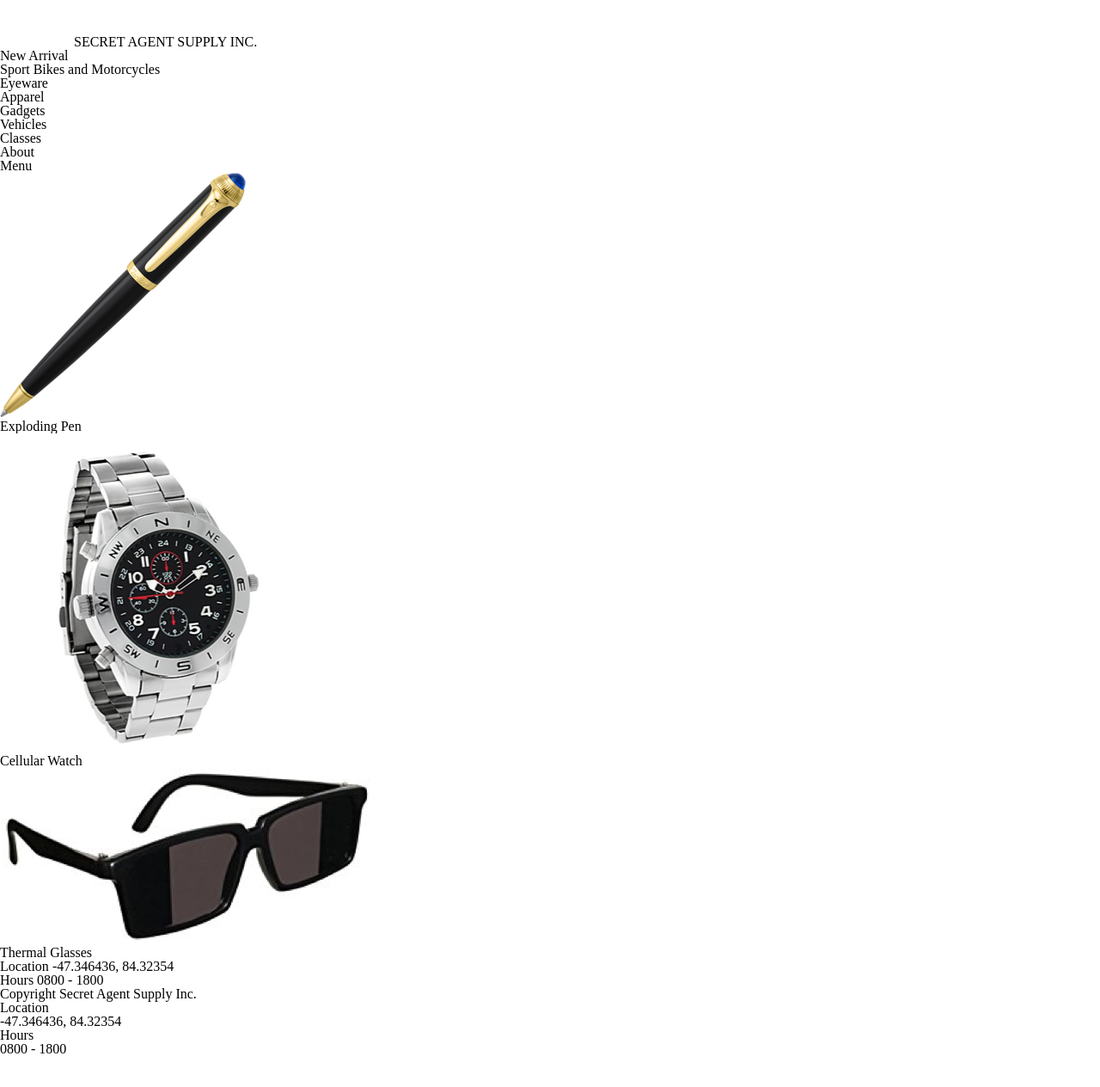
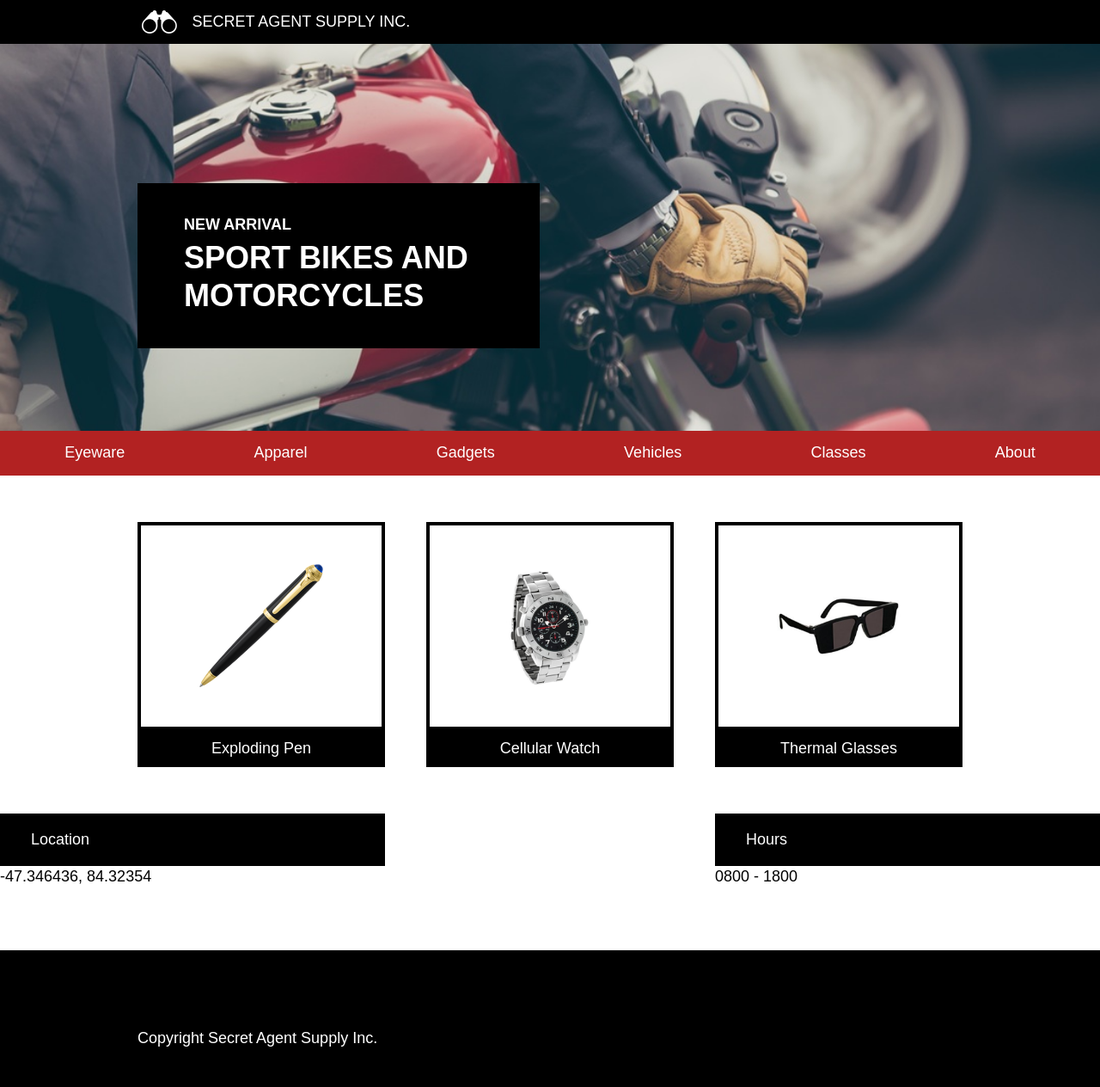
Before and after one commit to scsoccer/Secret-Agent-Supply-, a plain HTML site: page index.html in a window 1280 px wide. Shown: the whole page at 86% size. Before the commit the page ends 1228 px from the top, so only its background shows below. Drawn offline with Linux system fonts and the light colour scheme.

Commit message:
progress

```diff
--- a/index.html
+++ b/index.html
@@ -8,7 +8,7 @@
   </head>
   <body>
 <!-- Header -->
-    <div class="comapny">
+    <div class="company">
       <div class="container">
         <img src="./resources/images/logo.png" alt="Binoculars">
           <span>SECRET AGENT SUPPLY INC.</span>
@@ -18,8 +18,8 @@
     <div class="Main-banner">
       <div class="container">
         <div class="headline">
-          <h4>New Arrival</h4>
-          <h1>Sport Bikes and Motorcycles</h1>
+          <h4>NEW ARRIVAL</h4>
+          <h1>SPORT BIKES AND MOTORCYCLES</h1>
         </div>
       </div>
     </div>
@@ -33,8 +33,8 @@
       <li>Classes</li>
       <li>About</li>
     </ul>
-    <ul class="container">
-      <li>Menu</li>
+    <!-- <ul class="container">
+      <li>Menu</li> -->
     </ul>
   </nav>
     <!-- Products and Bussiness info-->
@@ -56,7 +56,7 @@
             <div class="product-image">
               <img src="resources/images/glasses.png" alt="glasses">
             </div>
-              <span class="description"> Thermal Glasses<span>
+              <span class="description">Thermal Glasses<span>
           </div>
         </div>
       </div>
@@ -77,35 +77,6 @@
   <div class="container">
     Copyright Secret Agent Supply Inc.
   </div>
-
 </footer>
-
-
-
-
-
-
-
-
-
-
-
-
-      <!-- <img clas="pen" src="./resources/images/pen.png" alt="pen">
-        <span class="img-text">Exploding Pen</span>
-      <img class="watch" src="./resources/images/watch.png" alt="watch">
-        <span class="img-text">Cellular Watch</span>
-      <img class="glasses" src="resources/images/glasses.png" alt="glasses">
-        <span class="img-text">Thermal Glasses</span>
-    </div> -->
-
-      <span>Location</span>
-        <h6>-47.346436, 84.32354</h6>
-      <span>Hours</span>
-        <h6>0800 - 1800</h6>
-
-
-
-
   </body>
 </html>
--- a/resources/css/style.css
+++ b/resources/css/style.css
@@ -1,15 +1,135 @@
-header .nav {
+html {
+  font-size: 18px;
+}
+
+body {
+  font-family: "Helvitica", sans-serif;
+  line-height: 1.4;
+}
+
+.company {
   background-color: black;
   color: white;
-  }
+}
 
-.flex-containter {
+.company .container {
   display: flex;
+  align-items: center;
+  padding: 0.66rem 0 0.66rem 0.5rem;
+}
+.container {
+  width: 960px;
+  margin: 0 auto;
+}
+
+.company img {
+  height: 1.5rem;
+  padding-right: 1rem;
+}
+
+.Main-banner {
+  background-image: url("../images/moto.jpeg");
+  height: 25rem;
+  width: 100%;
+  background-repeat: no-repeat;
+  background-position: center;
+  background-size: cover;
+}
+
+.headline {
+  position: relative;
+  top: 9rem;
+  width: 20rem;
+  padding: 2rem 3rem;
+  background-color: black;
+  color: white;
+}
+
+nav {
+  background-color: firebrick;
+  color: white;
+}
+
+nav ul {
+  display: flex;
+  align-items: center;
+  justify-content: space-around;
+  padding: 0.75rem 0;
+}
+
+ul {
+  list-style: none;
+}
+
+.products, .business-info {
+  display: flex;
+  justify-content: space-between;
+  margin-top: 3rem;
+}
+
+.product {
+  width: 30%;
 }
 
 
 
-.flex-containter img {
-  width: 100%;
+.product-image {
+  display: flex;
+  justify-content: center;
+  align-items: center;
+  height: 9rem;
+  padding: 2rem 0;
+  border: 4px solid black;
+}
+
+.product-image img {
+  max-width: 8rem;
+}
+
+.description {
+  display: block;
+  padding: 0.5rem;
+  background-color: black;
+  text-align: center;
+  color: white;
+}
+
+footer {
+  padding: 5rem 0;
+  margin-top: 4rem;
+  background-color: black;
+  color: white;
+}
+
+.info  {
+   width: 35%;
+}
+
+.info .title {
+  display: block;
+  padding: 1rem 2rem;
+  background-color: black;
+  color: white;
+}
+
+.headline h1 {
+    margin: 0.25rem 0;
+    font-size: 2rem;
+    line-height: 1.2;
+}
+
+h4,
+h1 {
+  font-weight: bold;
+}
+
+* {
+  box-sizing: inherit;
+}
+
+
+/* MEDIA QUERY */
+
+@media only screen and (min-width: 1024px){
 
 }
```
